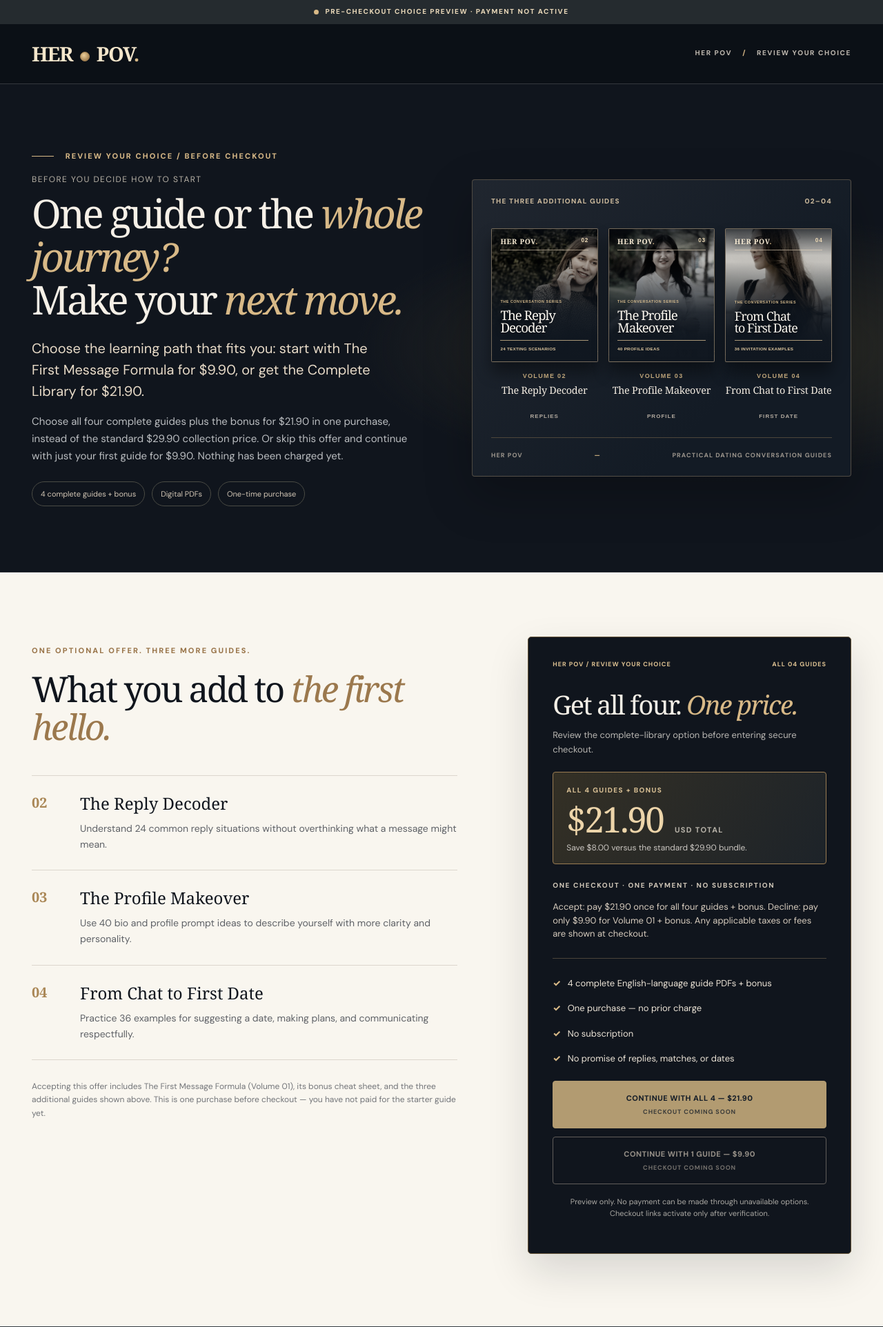
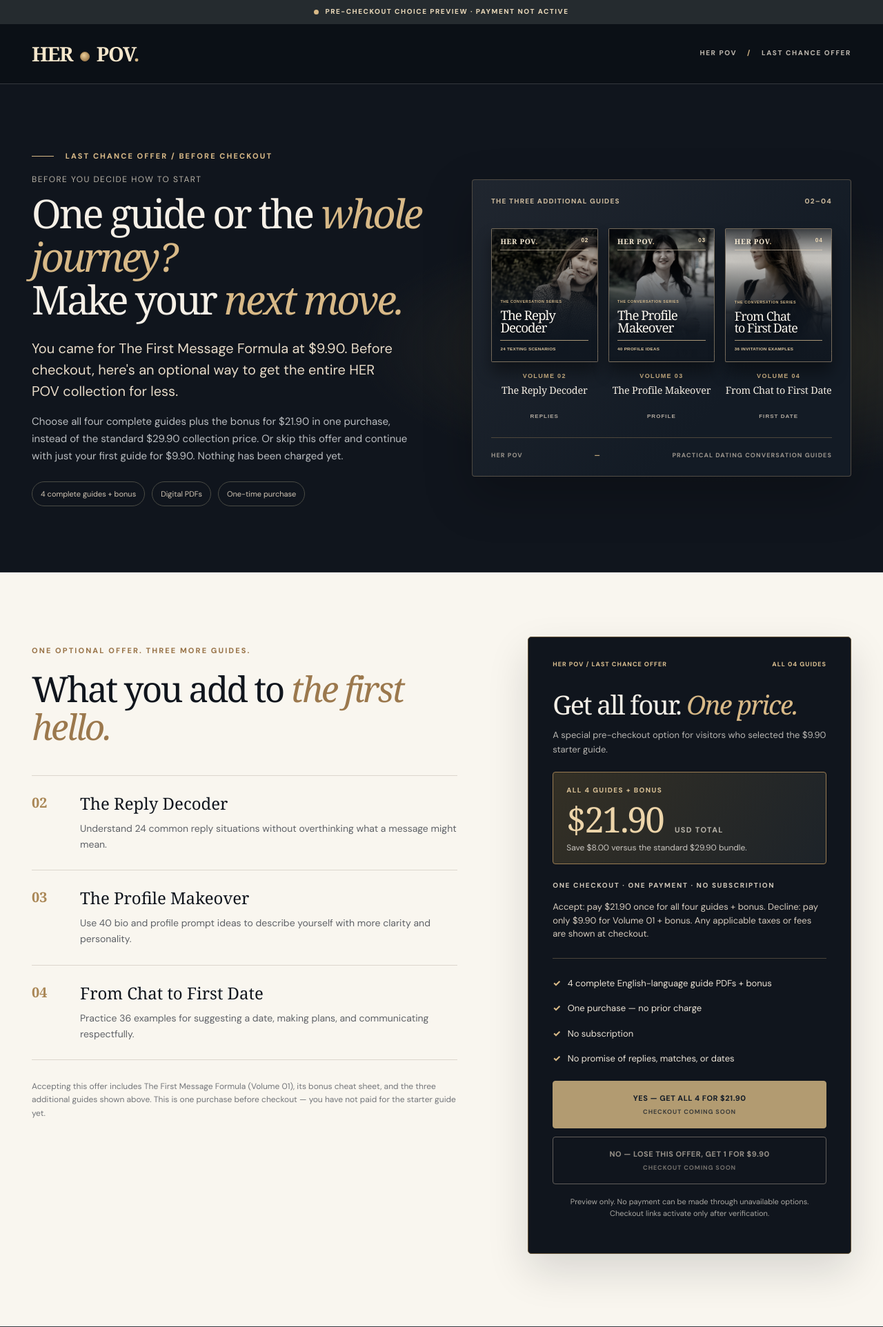
Before and after one commit to galfredorodrigues-cmyk/gringa, a Flask app: page /last-offer in a window 1280 px wide. Shown: the top 1924 px of the page at 69% size. Run offline with Flask 3, Linux system fonts and the light colour scheme.

Commit message:
Restore $29.90 main-page library and reserve $21.90 discount for last-offer

```diff
--- a/templates/upgrade.html
+++ b/templates/upgrade.html
@@ -6,8 +6,8 @@
 <meta name="viewport" content="width=device-width,initial-scale=1">
 <meta name="theme-color" content="#10151d">
 <meta name="robots" content="noindex,nofollow,noarchive">
-<meta name="description" content="HER POV: review your guide or Complete Library choice. choose four digital dating guides for $21.90 or keep the starter guide at $9.90, before payment.">
-<title>Review Your Choice — HER POV</title>
+<meta name="description" content="HER POV Last Chance Offer: choose four digital dating guides for $21.90 or keep the starter guide at $9.90, before payment.">
+<title>Last Chance Offer — HER POV</title>
 <link rel="icon" type="image/svg+xml" href="{{ url_for('static', filename='favicon.svg') }}">
 <link rel="stylesheet" href="{{ url_for('static', filename='css/upgrade.css') }}">
 <link rel="stylesheet" href="{{ url_for('static', filename='css/covers.css') }}">
@@ -19,17 +19,17 @@
 <header class="site-header">
   <div class="shell header-row">
     <a class="brand" href="/" aria-label="HER POV home">HER <span class="brand-dot"></span> POV<span class="period">.</span></a>
-    <span class="header-aside">HER POV <span class="divider" aria-hidden="true">/</span> REVIEW YOUR CHOICE</span>
+    <span class="header-aside">HER POV <span class="divider" aria-hidden="true">/</span> LAST CHANCE OFFER</span>
   </div>
 </header>
 <main id="main">
   <section class="hero" aria-labelledby="upgrade-headline">
     <div class="shell hero-grid">
       <div class="hero-content">
-        <div class="eyebrow"><span class="eyebrow-line" aria-hidden="true"></span> REVIEW YOUR CHOICE / BEFORE CHECKOUT</div>
+        <div class="eyebrow"><span class="eyebrow-line" aria-hidden="true"></span> LAST CHANCE OFFER / BEFORE CHECKOUT</div>
         <p class="intro">Before you decide how to start</p>
         <h1 id="upgrade-headline">One guide or the <em>whole journey?</em><br>Make your <em>next move.</em></h1>
-        <p class="hero-lede">Choose the learning path that fits you: start with The First Message Formula for $9.90, or get the Complete Library for $21.90.</p>
+        <p class="hero-lede">You came for The First Message Formula at $9.90. Before checkout, here's an optional way to get the entire HER POV collection for less.</p>
         <p class="hero-text">Choose all four complete guides plus the bonus for $21.90 in one purchase, instead of the standard $29.90 collection price. Or skip this offer and continue with just your first guide for $9.90. Nothing has been charged yet.</p>
         <div class="trustline"><span>4 complete guides + bonus</span><span>Digital PDFs</span><span>One-time purchase</span></div>
       </div>
@@ -78,9 +78,9 @@
         <p class="scope-note">Accepting this offer includes The First Message Formula (Volume 01), its bonus cheat sheet, and the three additional guides shown above. This is one purchase before checkout — you have not paid for the starter guide yet.</p>
       </div>
       <aside class="offer" aria-labelledby="offer-title">
-        <div class="offer-top"><span>HER POV / REVIEW YOUR CHOICE</span><span>ALL 04 GUIDES</span></div>
+        <div class="offer-top"><span>HER POV / LAST CHANCE OFFER</span><span>ALL 04 GUIDES</span></div>
         <h2 id="offer-title">Get all four. <em>One price.</em></h2>
-        <p class="offer-sub">Review the complete-library option before entering secure checkout.</p>
+        <p class="offer-sub">A special pre-checkout option for visitors who selected the $9.90 starter guide.</p>
         <div class="upgrade-total"><span>ALL 4 GUIDES + BONUS</span><strong>$21.90 <small>USD TOTAL</small></strong><p>Save $8.00 versus the standard $29.90 bundle.</p></div>
         <p class="add-charge">ONE CHECKOUT · ONE PAYMENT · NO SUBSCRIPTION</p>
         <p class="price-context">Accept: pay $21.90 once for all four guides + bonus. Decline: pay only $9.90 for Volume 01 + bonus. Any applicable taxes or fees are shown at checkout.</p>
@@ -93,14 +93,14 @@
         </ul>
         <div class="offer-actions" aria-label="Choose your final offer">
           {% if offer_checkout_ready %}
-          <a class="offer-button offer-button--active" href="{{ offer_checkout_url }}" rel="noopener noreferrer">CONTINUE WITH ALL 4 — $21.90 <span aria-hidden="true">↗</span></a>
+          <a class="offer-button offer-button--active" href="{{ offer_checkout_url }}" rel="noopener noreferrer">YES — GET ALL 4 FOR $21.90 <span aria-hidden="true">↗</span></a>
           {% else %}
-          <button class="offer-button" type="button" disabled aria-disabled="true">CONTINUE WITH ALL 4 — $21.90 <span class="offer-pending">CHECKOUT COMING SOON</span></button>
+          <button class="offer-button" type="button" disabled aria-disabled="true">YES — GET ALL 4 FOR $21.90 <span class="offer-pending">CHECKOUT COMING SOON</span></button>
           {% endif %}
           {% if starter_checkout_ready %}
-          <a class="skip-offer skip-offer--active" href="{{ starter_checkout_url }}" rel="noopener noreferrer">CONTINUE WITH 1 GUIDE — $9.90 <span aria-hidden="true">↗</span></a>
+          <a class="skip-offer skip-offer--active" href="{{ starter_checkout_url }}" rel="noopener noreferrer">NO — LOSE THIS OFFER, GET 1 FOR $9.90 <span aria-hidden="true">↗</span></a>
           {% else %}
-          <button class="skip-offer skip-offer--disabled" type="button" disabled aria-disabled="true">CONTINUE WITH 1 GUIDE — $9.90 <span class="offer-pending">CHECKOUT COMING SOON</span></button>
+          <button class="skip-offer skip-offer--disabled" type="button" disabled aria-disabled="true">NO — LOSE THIS OFFER, GET 1 FOR $9.90 <span class="offer-pending">CHECKOUT COMING SOON</span></button>
           {% endif %}
         </div>
         <p class="no-charge">{% if offer_checkout_ready and starter_checkout_ready %}Both options use a separate secure checkout. You will be charged only for the option you select.{% else %}Preview only. No payment can be made through unavailable options. Checkout links activate only after verification.{% endif %}</p>
```
Also changed, not shown: server.test.js (+7 -7 lines), templates/home.html (+8 -8 lines).
